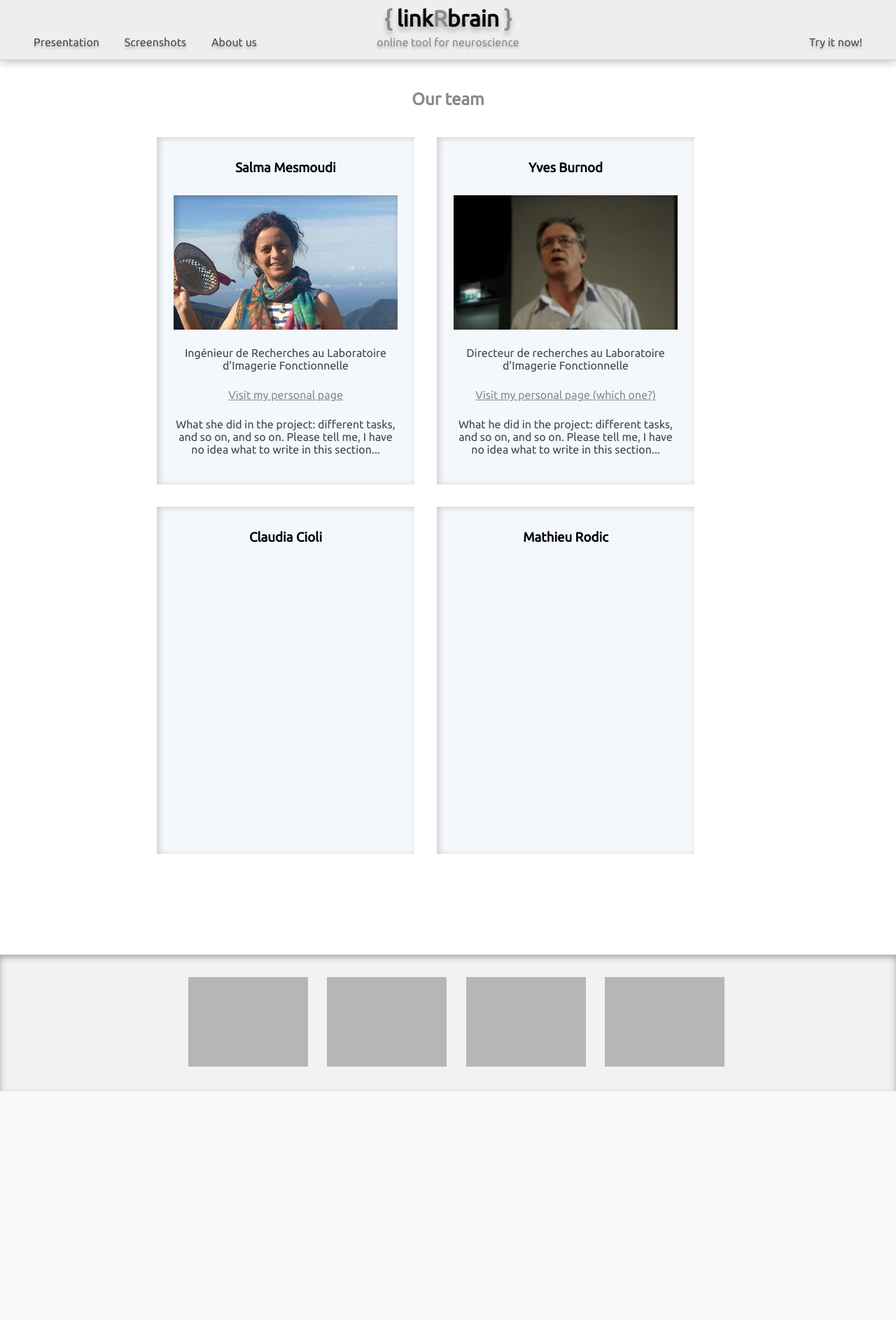
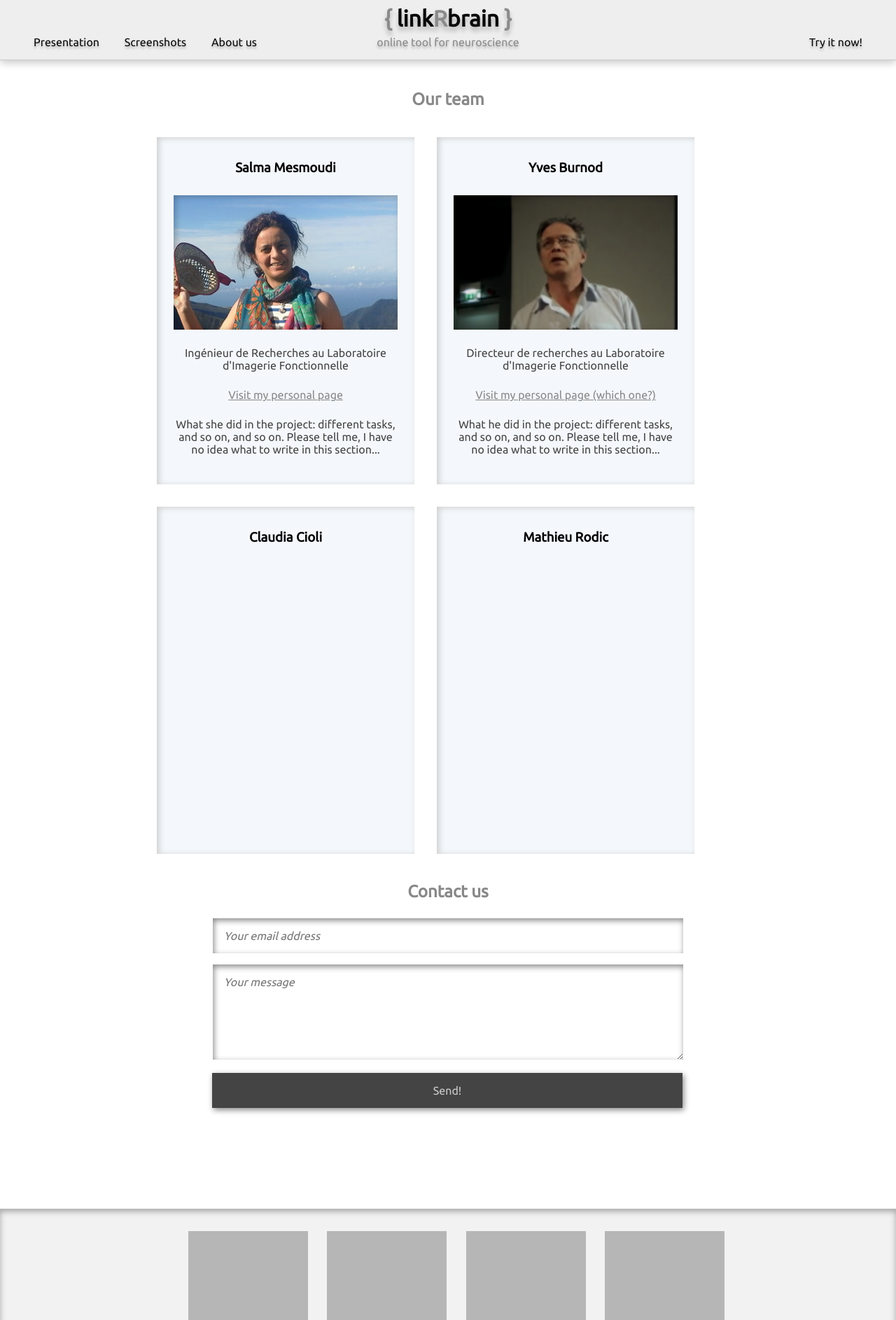
Before and after one commit to mathieurodic/linkrbrain, a PHP site: page /people/ in a window 1280 px wide. Shown: the top 1886 px of the page at 70% size. Before the commit the page ends 1559 px from the top, so only its background shows below. Run offline with PHP 8.4, Linux system fonts and the light colour scheme; data that the repository does not hold is empty; grey boxes are pictures that could not be loaded.

Commit message:
[FEATURE] Users now have a contact form on page /people/

```diff
--- a/contents/people.html
+++ b/contents/people.html
@@ -53,3 +53,12 @@
 </div>
 
 <div class="clear"></div>
+
+<h2>Contact us</h2>
+<form method="post" action="" name="people">
+    <input name="email" type="text" placeholder="Your email address" />
+    <br/>
+    <textarea name="message" placeholder="Your message"></textarea>
+    <br/>
+    <input type="submit" class="submit" value="Send!" />
+</form>
--- a/style.css
+++ b/style.css
@@ -36,7 +36,8 @@ body	{font-size:13px}
 
 #top {background:#EEE;padding:.5em 0 1em 0;text-align:center;box-shadow:0 .2em .75em rgba(0,0,0,0.25);position:fixed;width:100%;left:0;top:0;border-bottom:solid 1px #CCC;opacity:.97}
     #top *  {color:#444;text-shadow:0em .2em .2em rgba(0,0,0,.25)}
-    #top a:hover    {color:#000}
+    #top a {color:#000}
+    #top a:hover {color:#666}
     #top .logo, #top .menu  {}
     #top .logo  {}
         #top .logo * {color:#888}
@@ -50,7 +51,7 @@ body	{font-size:13px}
 
 #middle	{text-align:center;margin:8em auto;width:54em}
 
-    #middle h2  {margin-bottom:1em;color:#888}
+    #middle h2  {margin:1em 0;color:#888}
         #middle div.inset-square {padding:1.5em;width:20em;height:28em;box-shadow:inset .2em .1em .5em #CCC;margin:1em;display:inline-block;float:left;background:#F4F8FC}
             #middle div.inset-square h3 {color:#000;padding:.5em 0 1.5em 0}
             #middle div.inset-square div.picture {height:12em;overflow:hidden}
@@ -58,6 +59,12 @@ body	{font-size:13px}
                 #middle div.inset-square div.picture::after {content:"";display:block;position:absolute;top:0;left:0;bottom:0;right:0;box-shadow:inset .2em .1em .5em rgba(0,0,0,.25)}
             #middle div.inset-square p {margin-top:1.5em;color:#444}
                 #middle div.inset-square p a {text-decoration:underline;color:#888}
+    #middle form {}
+        #middle form textarea, #middle form input   {display:inline;width:40em;box-shadow:inset .1em .2em .5em #888;margin-bottom:1em;padding:1em;font-size:1em}
+        #middle form textarea {height:8em}
+        #middle form input.submit {color:#CCC;background:#444;box-shadow:.1em .2em .5em #888;width:42em;position:relative;left:-1px}
+        #middle form input.submit:hover {color:#EEE;background:#111}
+        #middle form input.submit:active {font-weight:bold}
 
 	#left	{}
 
```
Also changed, not shown: ajax/people.php (added, +28 -0 lines).
